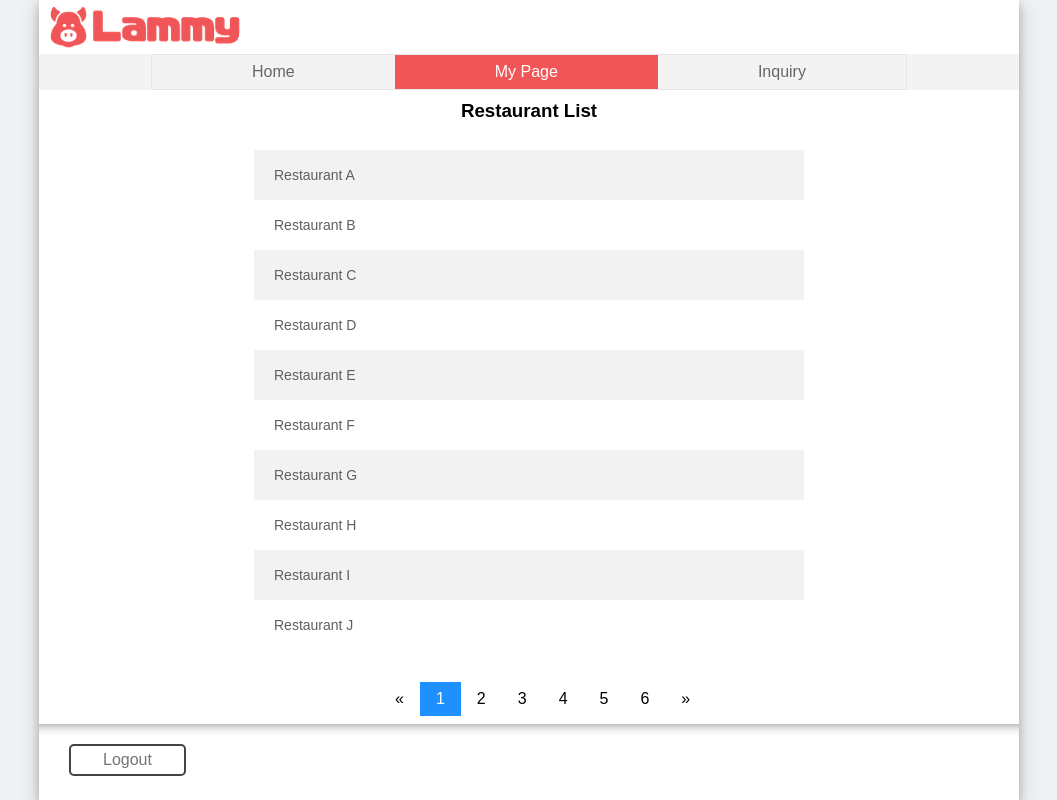
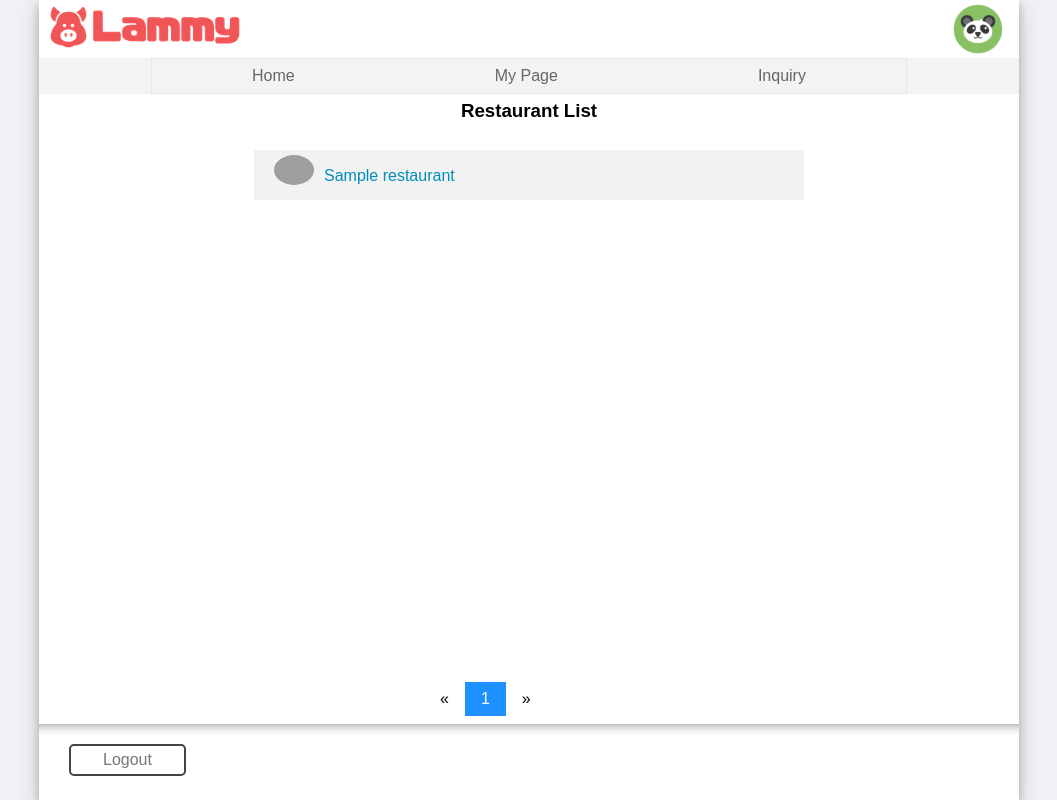
Before and after one commit to hirokazu-taneda/Lammy, a PHP site: page /userrestaurantlist.php in a window 1280 px wide. Shown: the whole page, without its empty margins (111-1168 px from the left). Run offline with PHP 8.4, Linux system fonts and the light colour scheme; tables that the repository leaves empty or names only in its code hold one stand-in row (values such as "Sample post"); some libraries are stand-ins or nearby versions; grey boxes are pictures that could not be loaded.

Commit message:
Updated Restaurant List

```diff
--- a/css/style.css
+++ b/css/style.css
@@ -629,7 +629,6 @@ h4 {
 
 
 .tabcontent1 {
-    display: none;
     padding: 6px 12px;
     background-color: #ffffff;
     height: 560px;
@@ -641,11 +640,16 @@ h4 {
     animation: fadeEffect 1s; /* Fading effect takes 1 second */
 }
 
+.pagicontainer {
+  width: 700px;
+  float: left;
+  align: center;
+}
+
 /* Pagination links */
 .paginationdiv {
-  width: 500px;
-  margin-left: 200px;
-  float: left;
+  width: 30%;
+  margin: 0 auto;
 }
 
 .pagination a {
@@ -664,6 +668,8 @@ h4 {
 
 /* Add a grey background color on mouse-over */
 .pagination a:hover:not(.active) {background-color: #ddd;}
+
+
 
 
 
@@ -722,3 +728,11 @@ h1 { font-size: 1.5em; margin: 10px; }
 .alink:hover {
   color: #0089b7;
 }
+
+.resname {
+  float:left;
+  margin-left:10px;
+  font-size:16px;
+  height: 40px;
+  padding-top:12px;
+}
--- a/userrestaurantdetail.php
+++ b/userrestaurantdetail.php
@@ -3,10 +3,9 @@ session_start();
 
 include 'dblammy.php';
 
-$restaurantid = 1;
+$restaurantid = $_GET["restaurantid"];
 $userid = 3;
 $buttondisable = "class='mainbutton button2'";
-
 
 
     //Get User information
@@ -69,7 +68,7 @@ $buttondisable = "class='mainbutton button2'";
                 <div class="menubar">
                     <ul>
                       <li><a href="userhome.php">Home</a></li>
-                      <li><a class="active" href="#MyPage">My Page</a></li>
+                      <li><a href="#MyPage">My Page</a></li>
                       <li><a href="#Inquiry">Inquiry</a></li>
                     </ul>
                 </div>
--- a/userrestaurantlist.php
+++ b/userrestaurantlist.php
@@ -1,3 +1,36 @@
+<?php
+session_start();
+
+include 'dblammy.php';
+
+$check ="";
+
+    if (isset($_GET['pageno'])) {
+        $pageno = $_GET['pageno'];
+    } else {
+        $pageno = 1;
+    }
+    $no_of_records_per_page = 10;
+    $offset = ($pageno-1) * $no_of_records_per_page;
+
+    $conn=mysqli_connect("127.0.0.1","root","Framgia@123","lammy");
+    // Check connection
+    if (mysqli_connect_errno()){
+        echo "Failed to connect to MySQL: " . mysqli_connect_error();
+        die();
+    }
+
+    $total_pages_sql = "SELECT COUNT(*) FROM restaurant";
+    $result = mysqli_query($conn,$total_pages_sql);
+    $total_rows = mysqli_fetch_array($result)[0];
+    $total_pages = ceil($total_rows / $no_of_records_per_page);
+
+    $sql = "SELECT * FROM restaurant LIMIT $offset, $no_of_records_per_page";
+    $res_data = mysqli_query($conn,$sql);
+
+
+?>
+
 <html>
     <head>
         <title>Restaurant List</title>
@@ -10,10 +43,11 @@
         <div class="maindiv center">
             <div id="header">
                 <img src="images/lammylogo.png" width="200" style="margin: 5 0 5 10;">
+                <a href="mypage.php"><img src="images/user_profpic/usericon.png" width="50" style="border-radius: 50%; margin-left: 700px;" ></a>
                 <div class="menubar">
                     <ul>
                       <li><a href="userhome.php">Home</a></li>
-                      <li><a class="active" href="#MyPage">My Page</a></li>
+                      <li><a href="mypage.php">My Page</a></li>
                       <li><a href="#Inquiry">Inquiry</a></li>
                     </ul>
                 </div>
@@ -21,89 +55,61 @@
             <div id="maincontent">
                 <div class="mypage1">
                     <h3>Restaurant List</h3>
-                    <?php
-                    for($x=1; $x<=6; $x++){
-                    ?>
-                    <div id="res<?php echo $x; ?>" class="tabcontent1">
+                    <div id="res1" class="tabcontent1">
                         <table class="list">
                             <tr>
                                 <th style="width: 550px;"class="adminlistth"></th>
                             </tr>
+                            <?php
+                                while($row = mysqli_fetch_array($res_data)){
+                                    $restaurantid = $row["restaurantid"];
+                                    $name = $row["name"];
+                                    $pic1 = $row["pic1"];
+                            ?>
                             <tr class="listtr">
-                                <td class="listtd">Restaurant A</td>
+                                <td class="listtd">
+                                    <div style="float:left;"><img src="images/resto_mainpic/<?php echo $pic1; ?>" width="40" style="border-radius: 50%;"></div>
+                                   <a href="userrestaurantdetail.php?restaurantid=<?php echo $restaurantid; ?>" style="color:#008dbc;" ><div class="resname"><?php echo $name; ?></div></a>
+                                </td>
                             </tr>
-                            <tr class="listtr">
-                                <td class="listtd">Restaurant B</td>
-                            </tr>
-                            <tr class="listtr">
-                                <td class="listtd">Restaurant C</td>
-                            </tr>
-                            <tr class="listtr">
-                                <td class="listtd">Restaurant D</td>
-                            </tr>
-                            <tr class="listtr">
-                                <td class="listtd">Restaurant E</td>
-                            </tr>
-                            <tr class="listtr">
-                                <td class="listtd">Restaurant F</td>
-                            </tr>
-                            <tr class="listtr">
-                                <td class="listtd">Restaurant G</td>
-                            </tr>
-                            <tr class="listtr">
-                                <td class="listtd">Restaurant H</td>
-                            </tr>
-                            <tr class="listtr">
-                                <td class="listtd">Restaurant I</td>
-                            </tr>
-                            <tr class="listtr">
-                                <td class="listtd">Restaurant J</td>
-                            </tr>
+                            <?php
+                                }
+                            ?>
                         </table>
                     </div>
-                    <?php
-                    }
-                    ?>
-                    <div class="paginationdiv">
-                        <div class="pagination">
-                            <a href="#">&laquo;</a>
-                            <a class="paglinks" onclick="openCity(event, 'res1')">1</a>
-                            <a class="paglinks" onclick="openCity(event, 'res2')">2</a>
-                            <a class="paglinks" onclick="openCity(event, 'res3')">3</a>
-                            <a class="paglinks" onclick="openCity(event, 'res4')">4</a>
-                            <a class="paglinks" onclick="openCity(event, 'res5')">5</a>
-                            <a class="paglinks" onclick="openCity(event, 'res6')">6</a>
-                            <a href="#">&raquo;</a>
+                    <div class="pagicontainer">
+                        <div class="paginationdiv">
+                            <div class="pagination">
+                                <?php
+                                    if($pageno == 1){
+                                        echo "<a>&laquo;</a>";
+                                    } else {
+                                        $before = $pageno-1;
+                                        echo "<a href='userrestaurantlist.php?pageno=$before'>&laquo;</a>";
+                                    }
+                                    for($y = 1; $y <= $total_pages; $y++){
+                                        if($pageno == $y){
+                                            $check = "class='active'";
+                                        }
+                                        echo "<a href='userrestaurantlist.php?pageno=$y' $check>$y</a>";
+                                        $check = "";
+                                    }
+                                    if($pageno == $total_pages){
+                                        echo "<a>&raquo;</a>";
+                                    } else {
+                                        $after = $pageno+1;
+                                        echo "<a href='userrestaurantlist.php?pageno=$after'>&raquo;</a>";
+                                    }
+                                ?>
+                            </div>
                         </div>
                     </div>
                 </div>
             </div>
             <div id="footer">
                 <hr>
-                <button class="mainbutton logout">Logout</button>
+                <a href="logout.php"><button class="mainbutton logout">Logout</button></a>
             </div>
         </div>
     </body>
 </html>
-
-<script>
-openCity(event, "res1")
-function openCity(evt, cityName) {
-    var i, tabcontent1, paglinks;
-    tabcontent1 = document.getElementsByClassName("tabcontent1");
-    for (i = 0; i < tabcontent1.length; i++) {
-        tabcontent1[i].style.display = "none";
-    }
-    paglinks = document.getElementsByClassName("paglinks");
-    for (i = 0; i < tabcontent1.length; i++) {
-        paglinks[i].classList.remove("active");
-    }
-    document.getElementById(cityName).style.display = "block";
-    if (evt) {evt.currentTarget.classList.add("active");}
-}
-</script>
-
-<script>
-var mybtn = document.getElementsByClassName("paglinks")[0];
-mybtn.click();
-</script>
```
